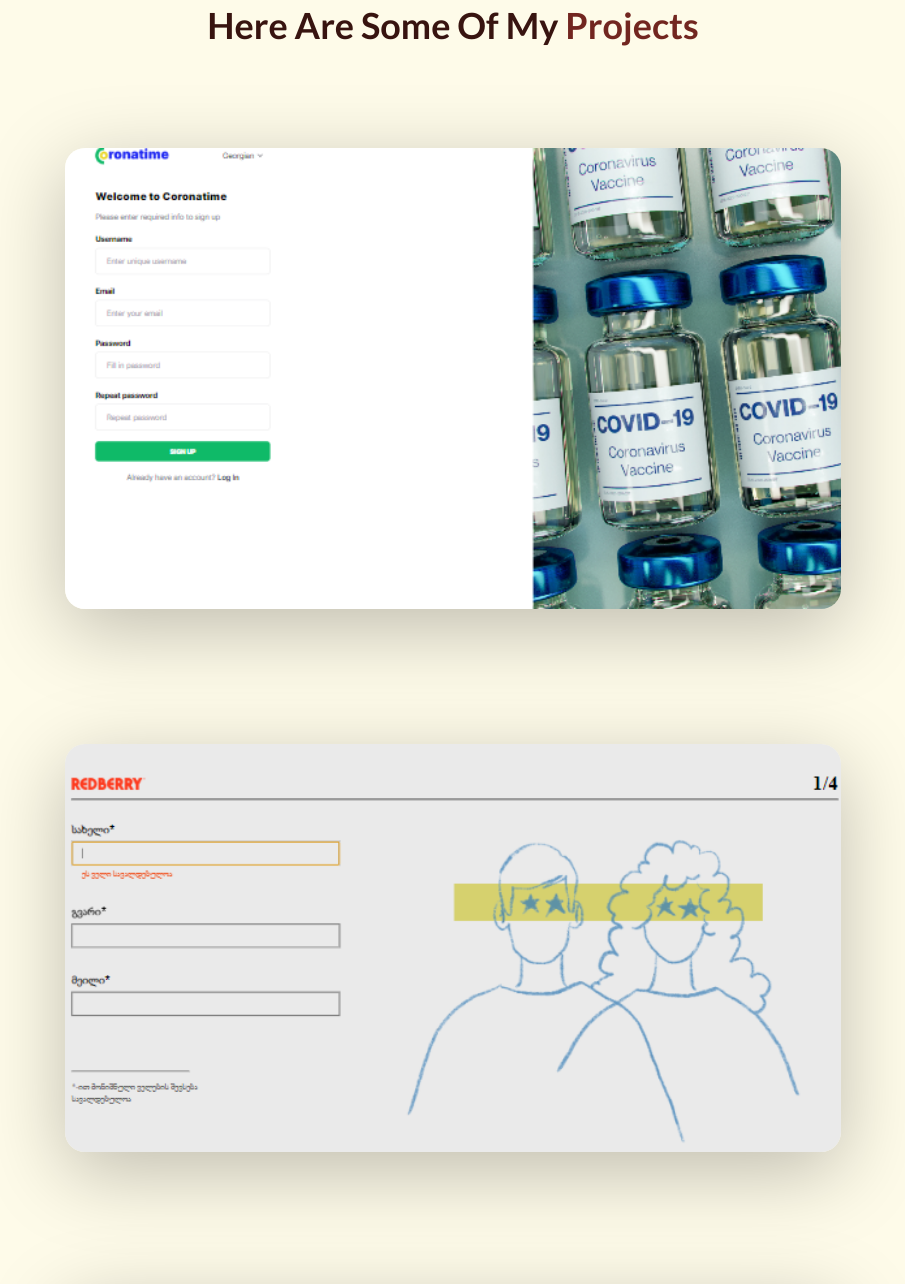
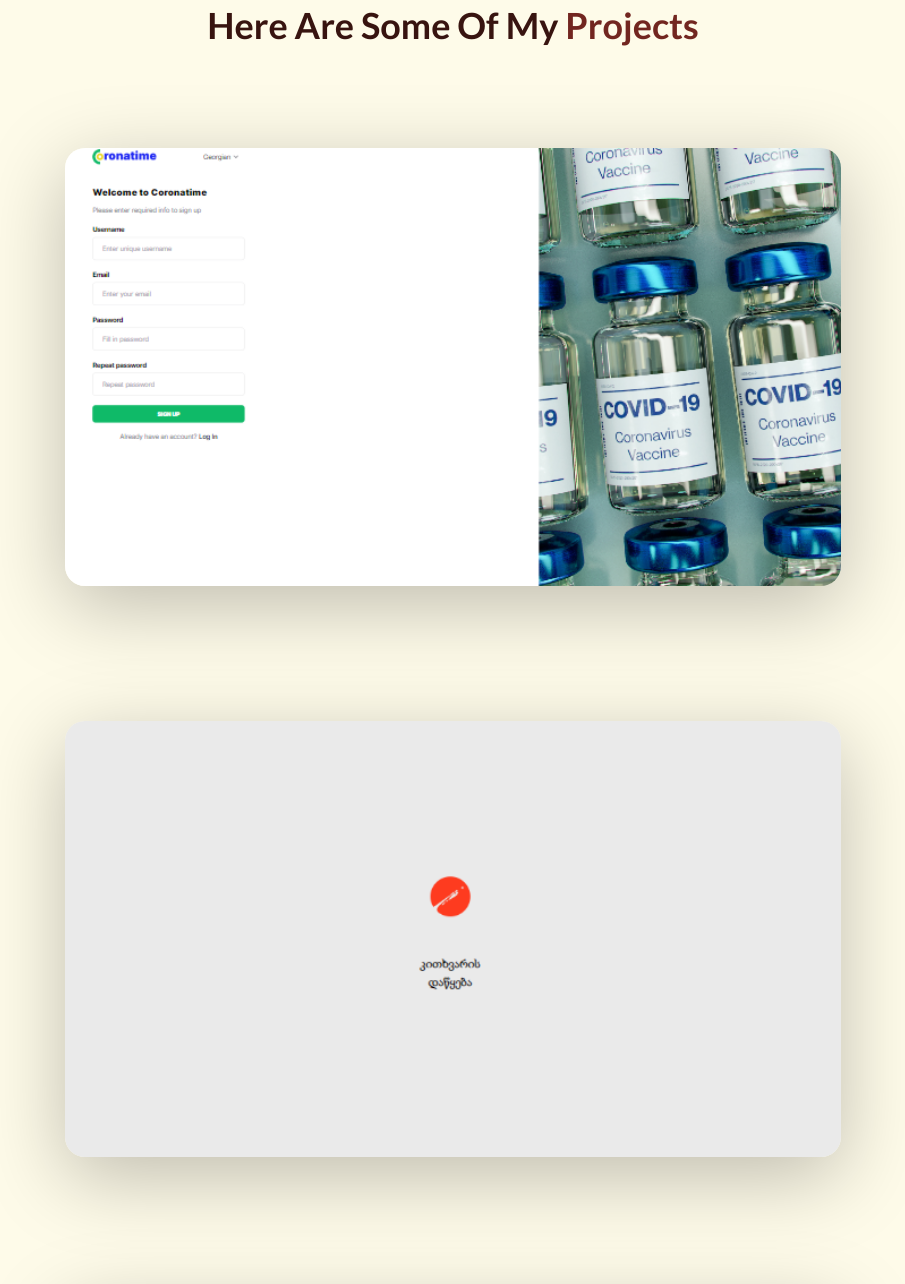
Before and after one commit to tikoot/Portfolio-demo, a plain HTML site: page index.html in a window 1280 px wide. Shown: the part 1094-2378 px from the top of the page, without its empty margins (187-1092 px from the left). Drawn offline with Linux system fonts and the light colour scheme.

Commit message:
refactor

```diff
--- a/index.html
+++ b/index.html
@@ -60,7 +60,7 @@
                 <ul class="projects_list">
                      <li class="project">
                         <div class="project_wrapper">
-                            <img src="assets/coronaa.PNG" alt="project_img" class="project_img">
+                            <img src="assets/2023-01-15 (5).png" alt="project_img" class="project_img">
                         <div class="project_description">
                             <h3 class="project_description_title">corona time</h3>
                         <div>    <a href="https://corona-time.tiko-otarashvili.redberryinternship.ge/" target = "_blank" class="project_link">
@@ -74,7 +74,7 @@
                     </li>
                      <li class="project">
                         <div class="project_wrapper">
-                            <img src="assets/questionnairee.PNG" alt="project_img" class="project_img">
+                            <img src="assets/2023-01-15 (3).png" alt="project_img" class="project_img">
                         <div class="project_description">
                             <h3 class="project_description_title">covid questionnaire</h3>
                         <div>    <a href="https://github.com/tikoot/covid-questionnaire" target = "_blank" class="project_link">
```
Also changed, not shown: assets/2023-01-15 (3).png (added), assets/2023-01-15 (4).png (added), assets/2023-01-15 (5).png (added).
